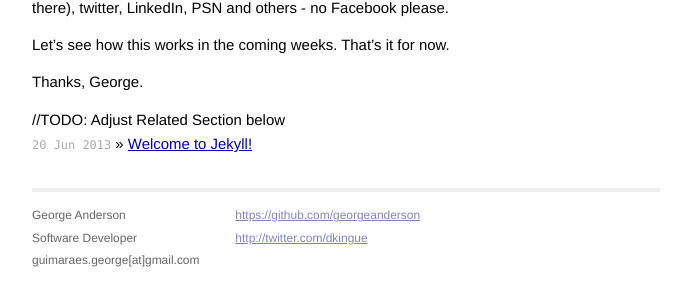
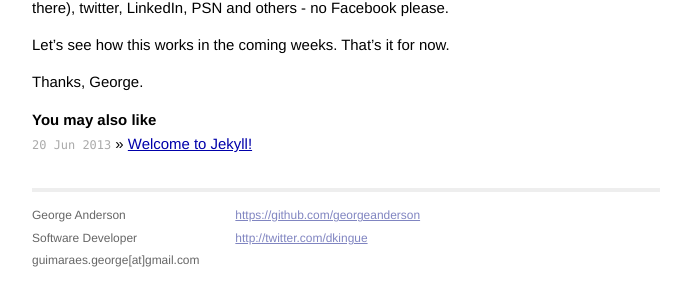
Before and after one commit to georgeanderson/georgeanderson.github.io, a Jekyll site: the page built from _posts/2013-06-21-My-First-Jekyll-Post.markdown, in a window 1280 px wide. Shown: the part 347-651 px from the top of the page, without its empty margins (294-985 px from the left). Built offline with Jekyll 4.4.1, drawn with Linux system fonts in a browser that asks for light colours.

Commit message:
Created 'related posts' section

```diff
--- a/_layouts/post.html
+++ b/_layouts/post.html
@@ -8,7 +8,7 @@ layout: default
 {{ content }}
 </div>
 
-//TODO: Adjust Related Section below
+<h2>You may also like</h2>
 <ul class="posts">
 	{% for post in site.related_posts %}
 		<li><span>{{ post.date | date_to_string }}</span> &raquo; <a href="{{ post.url }}">{{ post.title }}</a>
```
